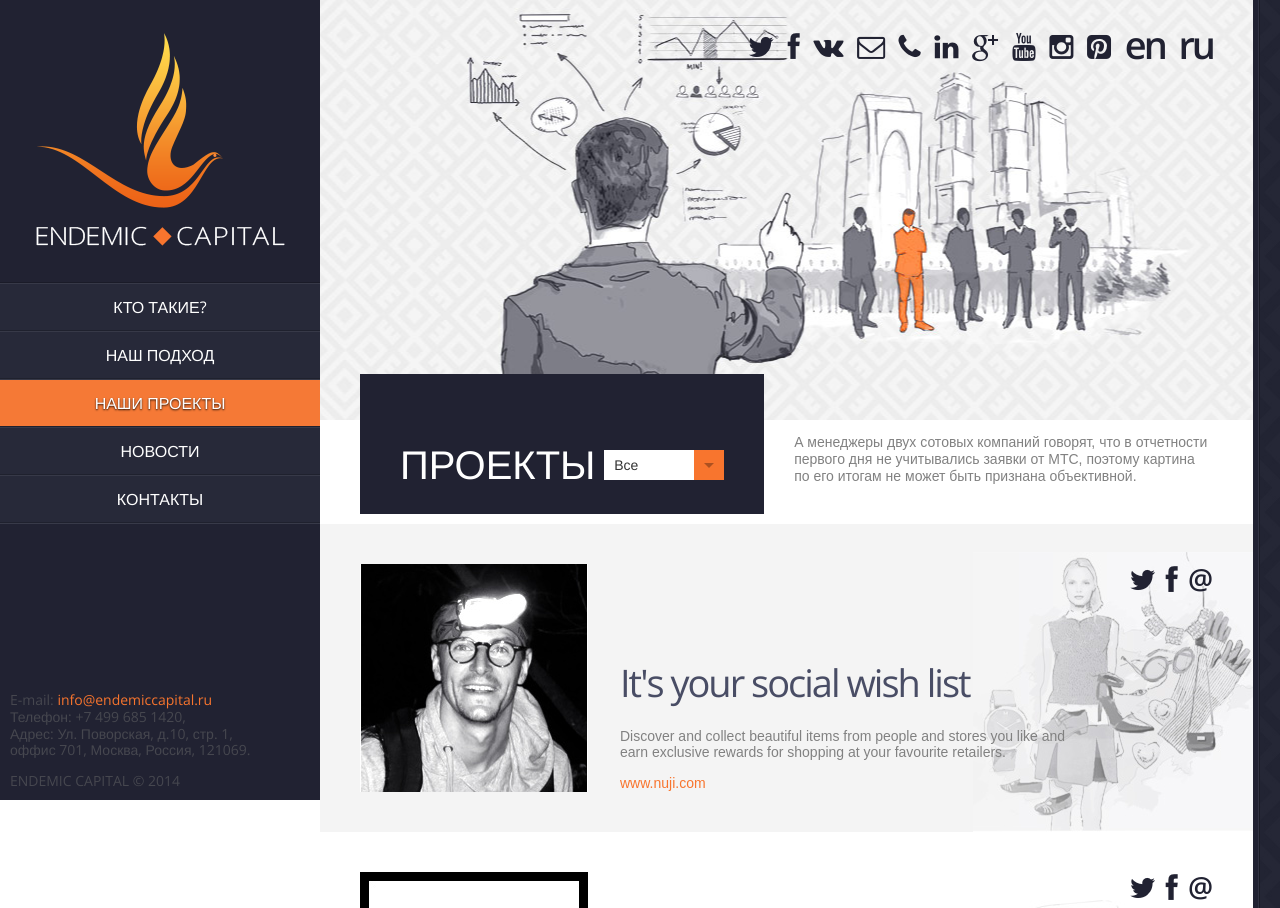
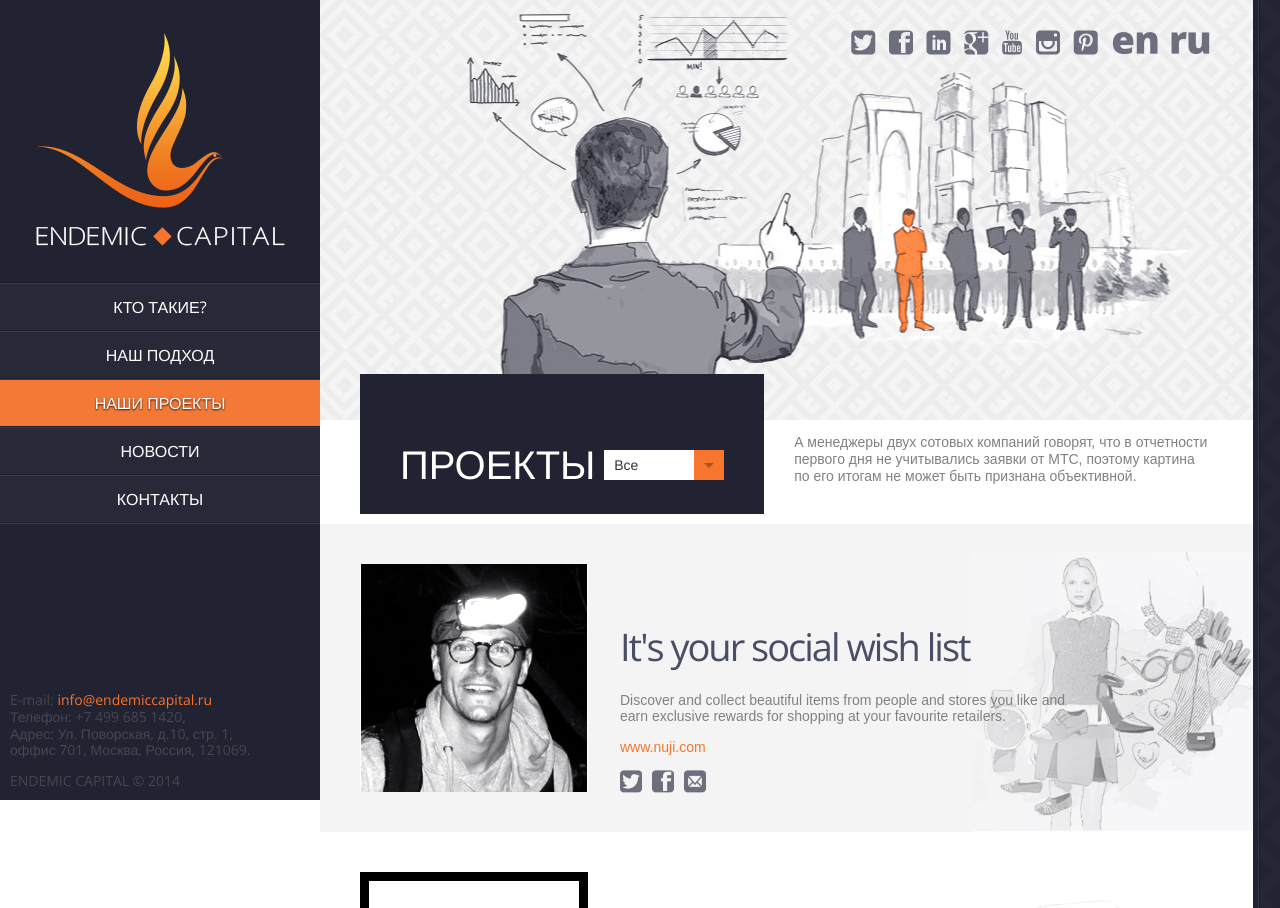
Before and after one commit to bezdna/endemic, a website: page app/ourprojects.html in a window 1280 px wide. Shown: the top 908 px of the page. Drawn offline with nearby package versions, Linux system fonts and the light colour scheme; files that its build step writes are made by us from their sources.

Commit message:
fix layout and new icons

```diff
--- a/app/ourprojects.html
+++ b/app/ourprojects.html
@@ -58,16 +58,13 @@
                         <ul class="small_menu">
                         <li><a href="#" class="icon-twitter"></a></li>
                         <li><a href="#" class="icon-facebook"></a></li>
-                            <li><a href="#" class="icon-vk"></a></li>
-                            <li><a href="#" class="icon-envelope"></a></li>
-                            <li><a href="#" class="icon-phone"></a></li>
                         <li><a href="#" class="icon-linkedin"></a></li>
                         <li><a href="#" class="icon-google-plus"></a></li>
                         <li><a href="#" class="icon-youtube"></a></li>
                         <li><a href="#" class="icon-instagram"></a></li>
-                            <li><a href="#" class="icon-pinterest-sign"></a></li>
-                            <li><a href="#" class="lang lang-en">en</a></li>
-                            <li><a href="#" class="lang lang-ru">ru</a></li>
+                        <li><a href="#" class="icon-pinterest"></a></li>
+                        <li><a href="#" class="icon-en"></a></li>
+                        <li><a href="#" class="icon-ru"></a></li>
                     </ul>
                     </div>
 
@@ -86,11 +83,7 @@
                         <ul class="info-bloks info-bloks_projects">
                             <li>
                                 <img src="images/prod_bg_1.jpg" alt="" class="bg">
-                                <ul class="socials">
-                                    <li><a href="#" class="icon-twitter"></a></li>
-                                    <li><a href="#" class="icon-facebook"></a></li>
-                                    <li><a href="#" class="i-email">@</a></li>
-                                </ul>
+
                                 <div class="img">
                                     <img src="images/prod_1.jpg" alt="">
                                 </div>
@@ -98,15 +91,16 @@
                                     <h2 class="title_h2">It's your social wish list</h2>
                                     <p>Discover and collect beautiful items from people and stores you like  and earn exclusive rewards for shopping at your favourite retailers.</p>
                                     <p><a href="#">www.nuji.com</a></p>
+                                    <ul class="socials">
+                                        <li><a href="#" class="icon-twitter"></a></li>
+                                        <li><a href="#" class="icon-facebook"></a></li>
+                                        <li><a href="#" class="icon-mail"></a></li>
+                                    </ul>
                                 </div>
                             </li>
                             <li>
                                 <img src="images/prod_bg_2.jpg" alt="" class="bg">
-                                <ul class="socials">
-                                    <li><a href="#" class="icon-twitter"></a></li>
-                                    <li><a href="#" class="icon-facebook"></a></li>
-                                    <li><a href="#" class="i-email">@</a></li>
-                                </ul>
+
                                 <div class="img">
                                     <img src="images/prod_2.jpg" alt="">
                                 </div>
@@ -114,6 +108,11 @@
                                     <h2 class="title_h2">Own the places you love </h2>
                                     <p>Own the places you love - Cashsquare allows you to buy a tremendous variety of real venues from Foursquare and earn rent as people check-in at venues in real-time!</p>
                                     <p><a href="#">www.cashsquare.com</a></p>
+                                    <ul class="socials">
+                                        <li><a href="#" class="icon-twitter"></a></li>
+                                        <li><a href="#" class="icon-facebook"></a></li>
+                                        <li><a href="#" class="icon-mail"></a></li>
+                                    </ul>
                                 </div>
                             </li>
                             <li>
@@ -121,7 +120,7 @@
                                 <ul class="socials">
                                     <li><a href="#" class="icon-twitter"></a></li>
                                     <li><a href="#" class="icon-facebook"></a></li>
-                                    <li><a href="#" class="icon-email"></a></li>
+                                    <li><a href="#" class="icon-mail"></a></li>
                                 </ul>
                                 <div class="img">
                                     <img src="images/prod_3.jpg" alt="">
@@ -132,6 +131,11 @@
                                     <p>Изображение создается в воздухе, оно физически проницаемо и интерактивно. Его основой является воздух с добавлением чистейших капель воды, абсолютно сухих и твердых за счет мельчайшего размера. Датчики внутри устройства и лучшее программное обеспечение позволяют точно и быстро считывать каждое касание изображения в пространстве.</p>
                                     <p>Изображение создается в воздухе, оно физически проницаемо и интерактивно. Его основой является воздух с добавлением чистейших капель воды, абсолютно сухих и твердых за счет мельчайшего размера. Датчики внутри устройства и лучшее программное обеспечение позволяют точно и быстро считывать каждое касание изображения в пространстве.</p>
                                     <p><a href="">www.project3.ru</a></p>
+                                    <ul class="socials">
+                                        <li><a href="#" class="icon-twitter"></a></li>
+                                        <li><a href="#" class="icon-facebook"></a></li>
+                                        <li><a href="#" class="icon-mail"></a></li>
+                                    </ul>
                                 </div>
                             </li>
                         </ul>
--- a/app/styles/_fonts.scss
+++ b/app/styles/_fonts.scss
@@ -1,11 +1,10 @@
 @font-face {
 	font-family: 'icomoon';
-	src:url('fonts/icomoon.eot?-yoe1zu');
-	src:url('fonts/icomoon.eot?#iefix-yoe1zu') format('embedded-opentype'),
-	url('fonts/icomoon.svg?-yoe1zu#icomoon') format('svg'),
-		url('fonts/icomoon.woff?-yoe1zu') format('woff'),
-		url('fonts/icomoon.ttf?-yoe1zu') format('truetype');
-
+	src:url('fonts/icomoon.eot?2mr6xu');
+	src:url('fonts/icomoon.eot?#iefix2mr6xu') format('embedded-opentype'),
+		url('fonts/icomoon.woff?2mr6xu') format('woff'),
+		url('fonts/icomoon.ttf?2mr6xu') format('truetype'),
+		url('fonts/icomoon.svg?2mr6xu#icomoon') format('svg');
 	font-weight: normal;
 	font-style: normal;
 }
@@ -22,83 +21,60 @@
 	/* Better Font Rendering =========== */
 	-webkit-font-smoothing: antialiased;
 	-moz-osx-font-smoothing: grayscale;
+	&:before {
+		vertical-align: bottom;
+	}
 }
 
-.icon-menu:before {
-	content: "\e603";
+.icon-uni65:before {
+	content: "\65";
 }
-.icon-location:before {
-	content: "\e605";
+.icon-uni6E:before {
+	content: "\6e";
 }
-.icon-close:before {
-	content: "\e607";
+.icon-uni72:before {
+	content: "\72";
 }
-.icon-checkmark:before {
+.icon-uni75:before {
+	content: "\75";
+}
+.icon-en,
+.icon-ru {
+	width: 44px;
+	display: inline-block;
+	&:before {
+		font-size: 1.6em;
+		line-height: 0.65;
+		letter-spacing: -1px;
+	}
+}
+.icon-en:before {
+	content: "en";
+}
+.icon-ru:before {
+	content: "ru";
+}
+.icon-google-plus:before {
 	content: "\e600";
 }
-.icon-double-angle-up:before {
-	content: "\e608";
-}
-.icon-double-angle-down:before {
-	content: "\e609";
-}
-.icon-double-angle-right:before {
-	content: "\e60a";
-}
-.icon-double-angle-left:before {
-	content: "\e60b";
-}
-.icon-angle-left:before {
-	content: "\e60c";
-}
-.icon-angle-right:before {
-	content: "\e60d";
-}
-.icon-angle-up:before {
-	content: "\e60e";
-}
-.icon-angle-down:before {
-	content: "\e60f";
-}
-.icon-phone:before {
-	content: "\e610";
-}
-.icon-twitter:before {
+.icon-mail:before {
 	content: "\e601";
 }
 .icon-facebook:before {
 	content: "\e602";
 }
-.icon-google-plus:before {
+.icon-instagram:before {
+	content: "\e603";
+}
+.icon-twitter:before {
 	content: "\e604";
 }
 .icon-linkedin:before {
+	content: "\e605";
+}
+.icon-pinterest:before {
 	content: "\e606";
 }
 .icon-youtube:before {
-	content: "\e611";
+	content: "\e607";
 }
-.icon-instagram:before {
-	content: "\e612";
-}
-.icon-pinterest-sign:before {
-	content: "\e613";
-}
-.icon-vk:before {
-	content: "\e614";
-}
-.icon-envelope:before {
-	content: "\e615";
-}
-.icon-time:before {
-	content: "\e616";
-}
-.icon-tag:before {
-	content: "\e617";
-}
-.icon-email:before  {
-	content: "\0040";
-	font-family: 'Open Sans';
-	font-weight: 600;
-	vertical-align: text-top;
-}
--- a/app/styles/main.scss
+++ b/app/styles/main.scss
@@ -455,8 +455,7 @@
     }
 }
 
-.small_menu,
-.socials {
+.small_menu {
     margin: 0;
     position: absolute;
     top: 30px;
@@ -469,15 +468,14 @@
         padding: 0 0 0 10px;
         a {
             text-decoration: none;
-            font-size: 28px;
-            color: #212232;
+            font-size: 24px;
+            color: #6e6f7e;
             transition: 0.3s ease-out all;
             &.i-email {
                 vertical-align: text-bottom;
             }
             &:hover {
                 color: #f8752e;
-                text-shadow: 0px 1px 2px rgba(0,0,0,0.8);
             }
             &.lang {
                 font-size: 38px;
@@ -488,9 +486,28 @@
     }
 }
 .socials {
-    top: 40px;
-    right: 40px;
     z-index: 100;
+    li {
+        display: inline-block;
+        padding: 0 10px 0 0px;
+        a {
+            text-decoration: none;
+            font-size: 22px;
+            color: #6e6f7e;
+            transition: 0.3s ease-out all;
+            &.i-email {
+                vertical-align: text-bottom;
+            }
+            &:hover {
+                color: #f8752e;
+            }
+            &.lang {
+                font-size: 38px;
+                line-height: 28px;
+                letter-spacing: -3px;
+            }
+        }
+    }
 }
 .info-bloks {
     margin: 0;
@@ -551,7 +568,7 @@
     & > li {
         padding: 0 0 0 40px;
         overflow: hidden;
-        background-color: #fff;
+        // background-color: #fff;
         @include r(980px) {
             display: block;
             position: relative;
@@ -687,12 +704,11 @@
             min-width: 228px;
             order: 0;
             margin-right: 40px;
-            // border: 1px solid #dbdbdb;
         }
         .info_bloks__text {
             width: auto;
             position: relative;
-            top: 14px;
+
             background: none;
             min-height: 0;
             height: auto;
```
Also changed, not shown: app/contacts.html (+3 -6 lines), app/index.html (+3 -6 lines), app/news.html (+3 -6 lines), app/ourbusiness.html (+3 -6 lines), app/whoweare.html (+17 -19 lines), app/styles/fonts/icomoon.ttf, app/styles/fonts/icomoon.woff, 2 other files. Lines whose indentation alone changed are shown as unchanged.
